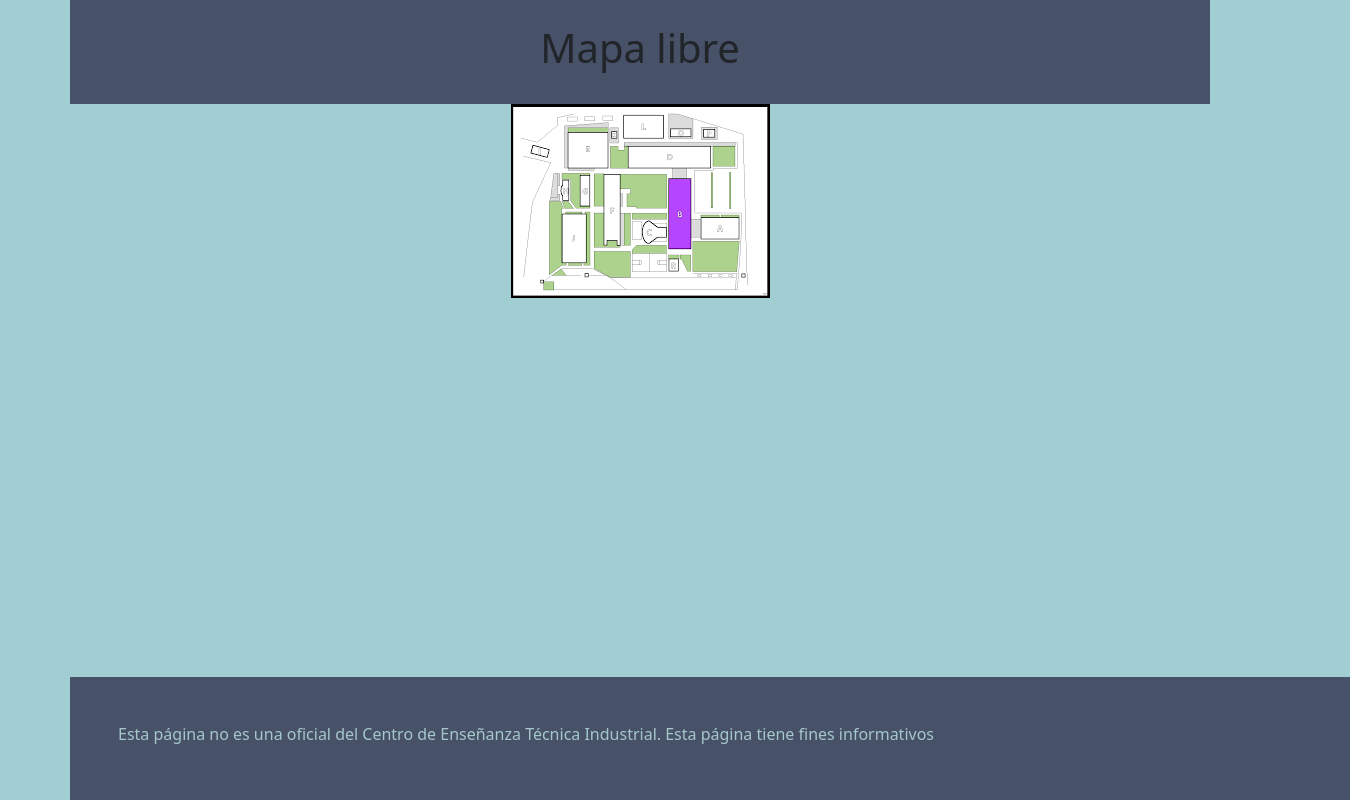
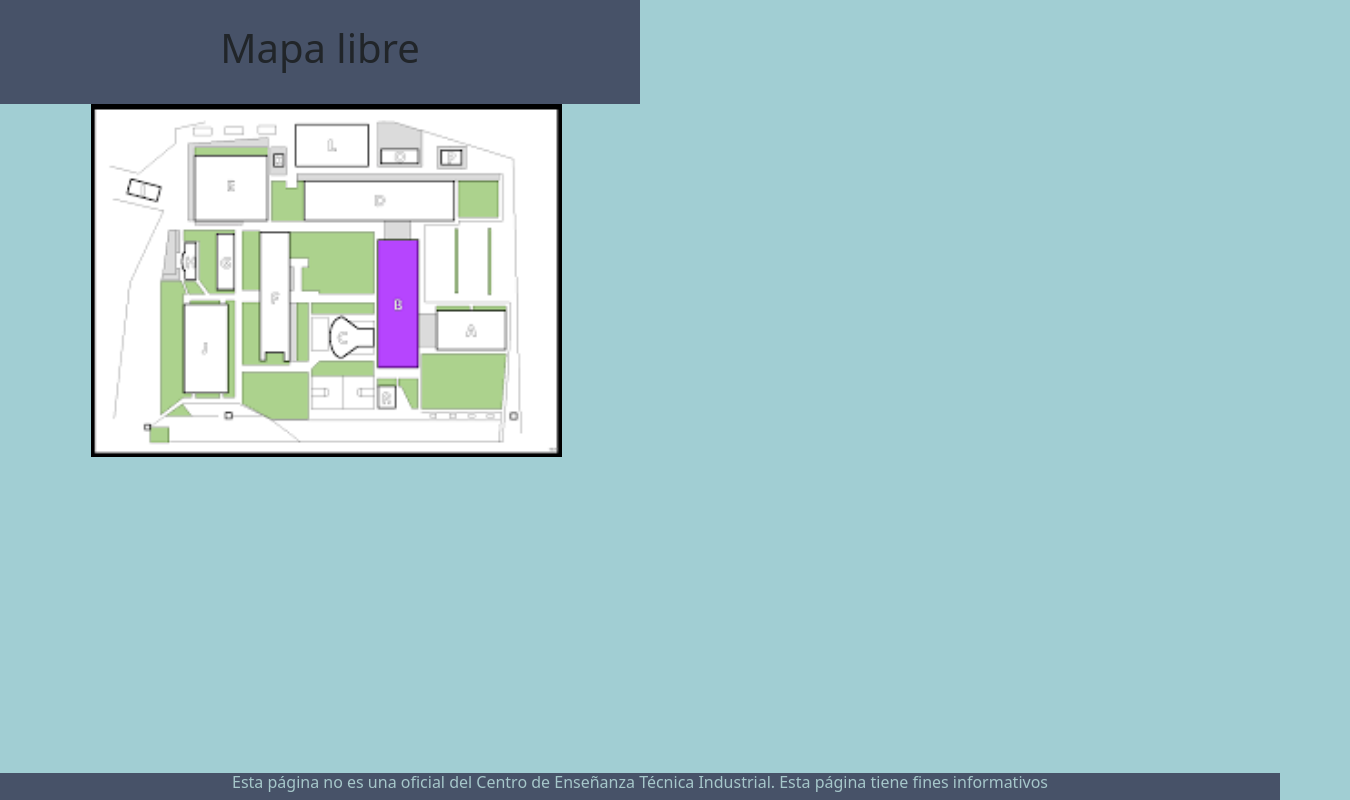
Before and after one commit to alisonraygoza/mapaCeti, a plain HTML site: page Mapa_libre.html in a window 1280 px wide. Shown: the whole page, 1350 px wide, since content can reach past the window. Drawn offline with nearby package versions, Linux system fonts and the light colour scheme.

Commit message:
mapa libre,completo,falta toolbar

```diff
--- a/Mapa_libre.html
+++ b/Mapa_libre.html
@@ -18,8 +18,8 @@
             background-color: #475268;
            }
            #mapa{
-            width: 700;
-            height: 400;
+            width: 75%;
+            height: auto;
            }
            .footer{
                 background-color:#475268;
@@ -36,22 +36,20 @@
         </style>
     </head>
     <body>
-        <div class="container">
+        <div class="container-fluid">
             <div class="row">
-                <div id="Titulo" class="col p-4">
+                <div id="Titulo" class="col-12 col-md-6 p-4 text-center">
                     <h1>Mapa libre</h1>
                 </div>
             </div>
-            <div class="row">
-                <div id="mapa2" class="col">
+            <div class="clearfix">
+                <div id="mapa2" class="col-12 col-md-6 p-0">
                     <img src="mapa.png" class="img-fluid" id="mapa">
                 </div>
             </div>
-            <div class="row">
-                <div class="col footer p-5">
-                    <h6>Esta página no es una oficial del Centro de Enseñanza Técnica Industrial. Esta página tiene fines informativos</h6>
-                </div>
-            </div>
+        </div>
+        <div class="col-12 footer  text-center">
+            <h6>Esta página no es una oficial del Centro de Enseñanza Técnica Industrial. Esta página tiene fines informativos</h6>
         </div>
     </body>
 </html>
```
